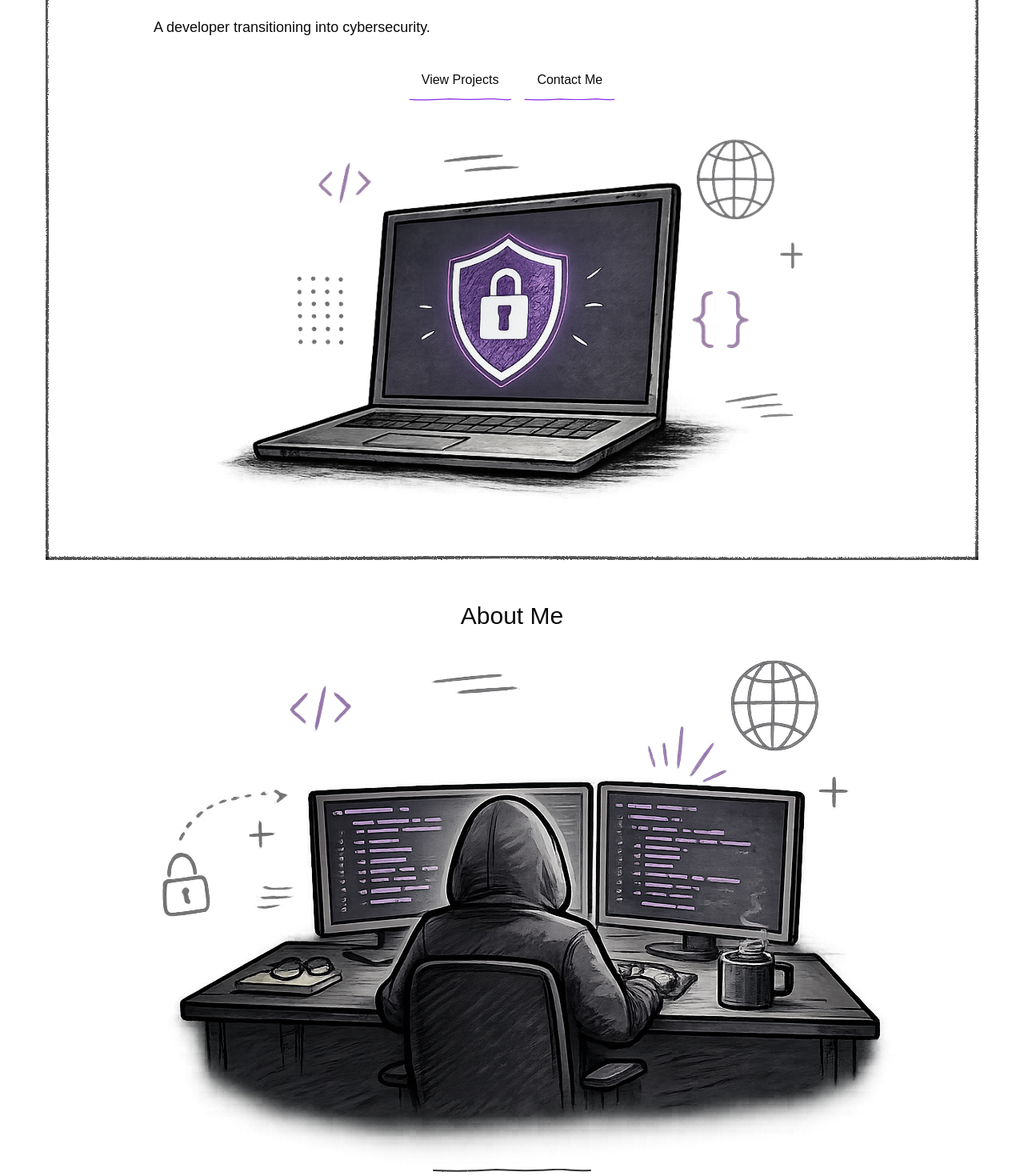
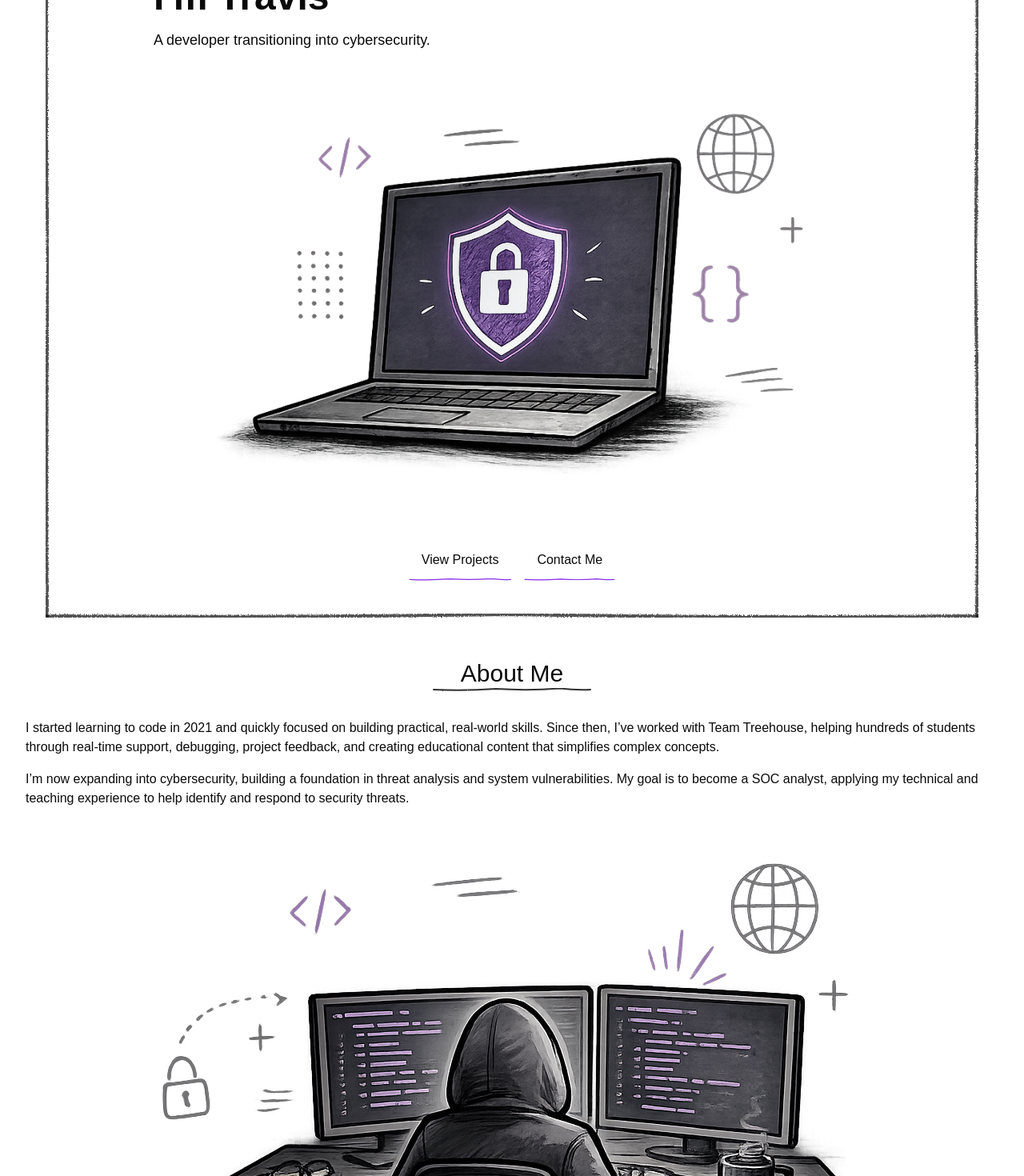
Before and after one commit to TravisAlstrand/personal-portfolio-2, a React (Vite) app: page / in a window 1280 px wide. Shown: the part 180-1650 px from the top of the page at 80% size. Built offline with nearby package versions, Linux system fonts and the light colour scheme; a web font is replaced by a local one.

Commit message:
About Me section populated

```diff
--- a/src/components/About.tsx
+++ b/src/components/About.tsx
@@ -2,10 +2,26 @@ import { SketchUnderline } from "./ui/sketch-border";
 
 export default function About() {
   return (
-    <section id="about" className="flex flex-col items-center justify-center">
+    <section
+      id="about"
+      className="flex flex-col items-center justify-center px-8"
+    >
       <h2 className="text-3xl">About Me</h2>
+      <SketchUnderline className="mb-8" />
+      <p className="mb-4">
+        I started learning to code in 2021 and quickly focused on building
+        practical, real-world skills. Since then, I’ve worked with Team
+        Treehouse, helping hundreds of students through real-time support,
+        debugging, project feedback, and creating educational content that
+        simplifies complex concepts.
+      </p>
+      <p className="mb-8">
+        I’m now expanding into cybersecurity, building a foundation in threat
+        analysis and system vulnerabilities. My goal is to become a SOC analyst,
+        applying my technical and teaching experience to help identify and
+        respond to security threats.
+      </p>
       <img src="./hacker.webp" alt="Person sitting at computer desk hacking" />
-      <SketchUnderline />
     </section>
   );
 }
--- a/src/components/Hero.tsx
+++ b/src/components/Hero.tsx
@@ -2,14 +2,19 @@ import { SketchBorderWrapper, SketchUnderline } from "./ui/sketch-border";
 
 export default function Hero() {
   return (
-    <SketchBorderWrapper className="mx-auto mb-12 w-11/12 p-8">
-      <section className="mx-auto max-w-4xl">
+    <SketchBorderWrapper className="mx-auto mb-12 w-11/12 px-8 py-12">
+      <section className="mx-auto flex max-w-4xl flex-col">
         <div>
           <p className="mb-2">Well Hello There...</p>
           <h1 className="mb-4 text-5xl font-bold">I'm Travis</h1>
-          <span className="text-lg">
+          <p className="mb-8 text-lg">
             A developer transitioning into cybersecurity.
-          </span>
+          </p>
+          <img
+            src="./laptop.webp"
+            alt="Laptop with a security shield on the screen."
+            className="mb-8"
+          />
           <div className="mt-6 flex w-full justify-center gap-4">
             <a
               href="#projects"
@@ -27,7 +32,7 @@ export default function Hero() {
             </a>
           </div>
         </div>
-        <div>
+        <div className="hidden">
           <img
             src="./laptop.webp"
             alt="Laptop with a security shield on the screen."
```
